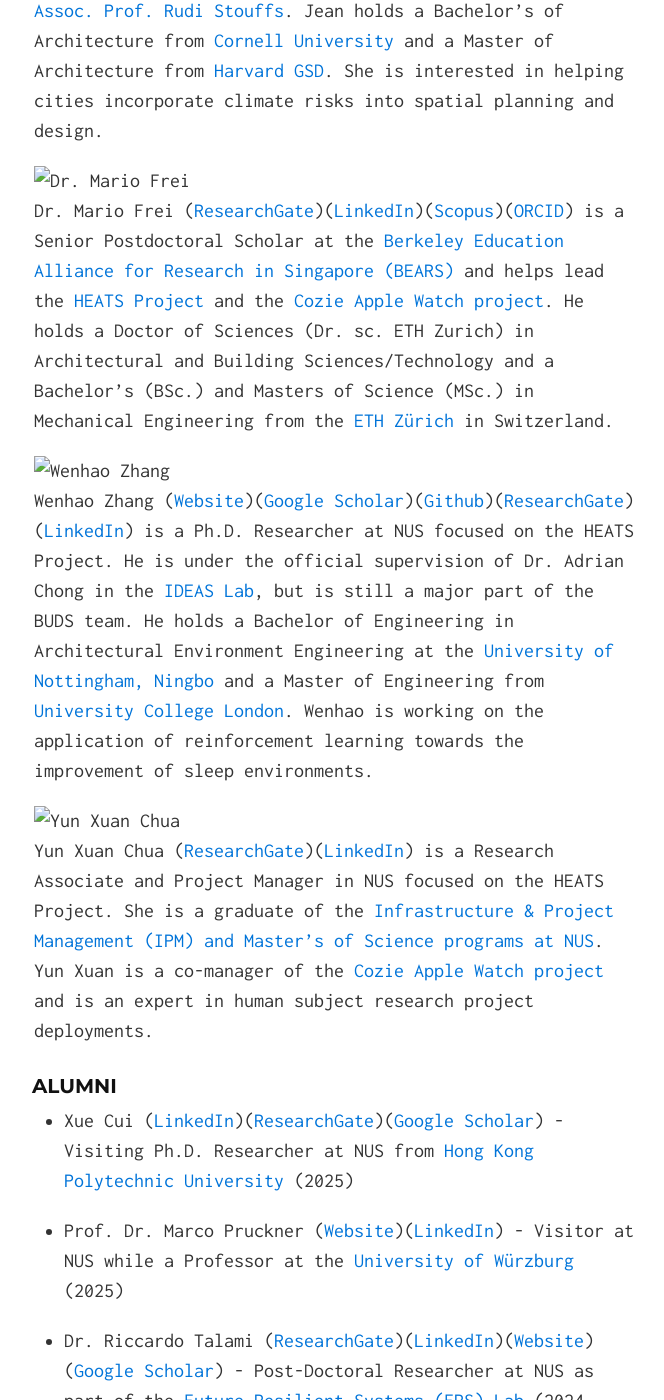
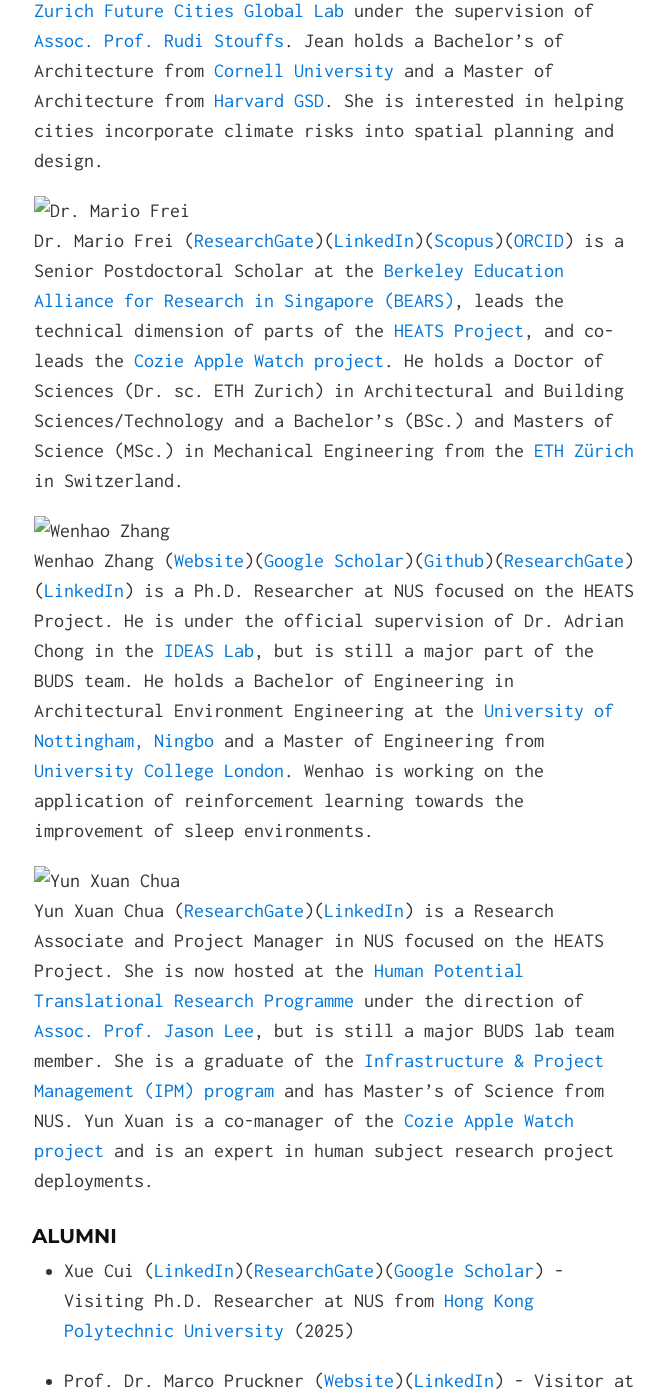
Before and after one commit to buds-lab/buds-lab.github.io, a Jekyll site: the page built from index.md, in a window 1280 px wide and 1400 px high, scrolled down 6374 px. Shown: the whole window, without its empty margins (306-970 px from the left). Built offline with Jekyll 4.4.1, drawn with Linux system fonts in a browser that asks for light colours; some of the changed text lies outside the part shown.

Commit message:
Update index.md

```diff
--- a/index.md
+++ b/index.md
@@ -11,7 +11,7 @@ BUDS Lab is a scientific research group that leverages data sources from the bui
 
 ![BUDS lab](buds-lab.github.io/smu.jpg)
 
-As of Sept. 2025, the BUDS Lab has a new home in the [College of Integrative Studies](https://cis.smu.edu.sg/){:target="_blank"} at [Singapore Management University (SMU)](https://www.smu.edu.sg/){:target="_blank"}. We were previously at the [National University of Singapore (NUS)](https://nus.edu/2nsFXuj){:target="_blank"} where several collaborators and group members remain.
+As of Sept. 2025, the BUDS Lab has a new home in the [College of Integrative Studies](https://cis.smu.edu.sg/){:target="_blank"} at [Singapore Management University (SMU)](https://www.smu.edu.sg/){:target="_blank"}. From 2017-2025, We were previously at the [College of Design and Engineering](https://cde.nus.edu.sg/){:target="_blank"} in the [National University of Singapore (NUS)](https://nus.edu/2nsFXuj){:target="_blank"} where several collaborators and group members remain.
 
 Check out other labs with whom we collaborate: [Urban Analytics Lab (UAL)](https://ual.sg){:target="_blank"}, [Integrated Data, Energy Analysis + Simulation (IDEAS) Lab](https://ideaslab.io){:target="_blank"}, [Building Informatics and Operations Research (BIOR) Lab](https://maomaohu.net/){:target="_blank"}, and [City Syntax Lab](https://www.citysyntax.io/){:target="_blank"}.
 
@@ -99,14 +99,14 @@ Connor Aucremanne ([LinkedIn](https://www.linkedin.com/in/connor-aucremanne/){:t
 Jean You ([LinkedIn](https://www.linkedin.com/in/jeanyou/){:target="_blank"})([Website](https://fcl.ethz.ch/people/researchers/jean-you.html){:target="_blank"}) is a collaborator through her NUS Ph.D. work in the Sea-City Interface Project at the [ETH Zurich Future Cities Global Lab](https://fcl.ethz.ch/about-us.html){:target="_blank"} under the supervision of [Assoc. Prof. Rudi Stouffs](https://cde.nus.edu.sg/arch/staffs/rudi-stouffs-dr/){:target="_blank"}. Jean holds a Bachelor's of Architecture from [Cornell University](https://es.aap.cornell.edu/){:target="_blank"} and a Master of Architecture from [Harvard GSD](https://www.gsd.harvard.edu/){:target="_blank"}. She is interested in helping cities incorporate climate risks into spatial planning and design.
 
 ![Dr. Mario Frei](buds-lab.github.io/mariofrei.png)
-Dr. Mario Frei ([ResearchGate](https://www.researchgate.net/profile/Mario_Frei){:target="_blank"})([LinkedIn](https://www.linkedin.com/in/mario-frei/){:target="_blank"})([Scopus](https://www.scopus.com/authid/detail.uri?authorId=56405252200){:target="_blank"})([ORCID](https://orcid.org/0000-0003-2193-5211){:target="_blank"}) is a Senior Postdoctoral Scholar at the [Berkeley Education Alliance for Research in Singapore (BEARS)](https://bear.create.edu.sg/about-create/research-centres/bears/){:target="_blank"} and helps lead the [HEATS Project](https://www.linkedin.com/company/project-heats/){:target="_blank"} and the [Cozie Apple Watch project](https://cozie-apple.app){:target="_blank"}. He holds a Doctor of Sciences (Dr. sc. ETH Zurich) in Architectural and Building Sciences/Technology and a Bachelor's (BSc.) and Masters of Science (MSc.) in Mechanical Engineering from the [ETH Z&uuml;rich](https://ethz.ch/en.html){:target="_blank"} in Switzerland.
+Dr. Mario Frei ([ResearchGate](https://www.researchgate.net/profile/Mario_Frei){:target="_blank"})([LinkedIn](https://www.linkedin.com/in/mario-frei/){:target="_blank"})([Scopus](https://www.scopus.com/authid/detail.uri?authorId=56405252200){:target="_blank"})([ORCID](https://orcid.org/0000-0003-2193-5211){:target="_blank"}) is a Senior Postdoctoral Scholar at the [Berkeley Education Alliance for Research in Singapore (BEARS)](https://bear.create.edu.sg/about-create/research-centres/bears/){:target="_blank"}, leads the technical dimension of parts of the [HEATS Project](https://www.linkedin.com/company/project-heats/){:target="_blank"}, and co-leads the [Cozie Apple Watch project](https://cozie-apple.app){:target="_blank"}. He holds a Doctor of Sciences (Dr. sc. ETH Zurich) in Architectural and Building Sciences/Technology and a Bachelor's (BSc.) and Masters of Science (MSc.) in Mechanical Engineering from the [ETH Z&uuml;rich](https://ethz.ch/en.html){:target="_blank"} in Switzerland.
 <!-- is a Research Fellow at NUS in the BUDS Lab. He holds a Doctor of Sciences (Dr. sc. ETH Zurich) in Architectural and Building Sciences/Technology and a Bachelor's (BSc.) and Masters of Science (MSc.) in Mechanical Engineering from the [ETH Z&uuml;rich](http://bit.ly/2nsD908){:target="_blank"} in Switzerland. Mario is the equivalent of the BUDS Lab *Oberassistent* (Senior Researcher) as he ties together all the technologies being developed through his leadership in the Digital Twin Project. He is an expert in hardware prototyping, engineering, design, and navigating admin policies. -->
 
 ![Wenhao Zhang](buds-lab.github.io/wenhao.png)
 Wenhao Zhang ([Website](https://wenha0zhang.github.io/){:target="_blank"})([Google Scholar](https://scholar.google.com/citations?&user=11jU6YIAAAAJ&view_op=list_works&gmla=AJ1KiT15x5zG5pwAi9ltAHo9xzvBLUt1nbL4_fvxGavo9erbICjtAB8INOcjJlwxJXgDYfPew7f24Dqt4LMuwEkA-3nX3oxYbttcTgCuugg){:target="_blank"})([Github](https://github.com/WENHA0ZHANG){:target="_blank"})([ResearchGate](https://www.researchgate.net/profile/Wenhao-Zhang-55){:target="_blank"})([LinkedIn](https://www.linkedin.com/in/wenhao-zhang-861490257/){:target="_blank"}) is a Ph.D. Researcher at NUS focused on the HEATS Project. He is under the official supervision of Dr. Adrian Chong in the [IDEAS Lab](https://ideaslab.io){:target="_blank"}, but is still a major part of the BUDS team. He holds a Bachelor of Engineering in Architectural Environment Engineering at the [University of Nottingham, Ningbo](https://www.nottingham.edu.cn/en/index.aspx){:target="_blank"} and a Master of Engineering from [University College London](https://www.ucl.ac.uk/){:target="_blank"}. Wenhao is working on the application of reinforcement learning towards the improvement of sleep environments.
 
 ![Yun Xuan Chua](buds-lab.github.io/yunxuan.png)
-Yun Xuan Chua ([ResearchGate](https://www.researchgate.net/profile/Yun-Xuan-Chua){:target="_blank"})([LinkedIn](http://www.linkedin.com/in/chuayunxuan/){:target="_blank"}) is a Research Associate and Project Manager in NUS focused on the HEATS Project. She is a graduate of the [Infrastructure & Project Management (IPM) and Master's of Science programs at NUS](https://cde.nus.edu.sg/dbe/introduction-1-1/){:target="_blank"}. Yun Xuan is a co-manager of the [Cozie Apple Watch project](https://cozie-apple.app){:target="_blank"} and is an expert in human subject research project deployments.
+Yun Xuan Chua ([ResearchGate](https://www.researchgate.net/profile/Yun-Xuan-Chua){:target="_blank"})([LinkedIn](http://www.linkedin.com/in/chuayunxuan/){:target="_blank"}) is a Research Associate and Project Manager in NUS focused on the HEATS Project. She is now hosted at the [Human Potential Translational Research Programme](https://medicine.nus.edu.sg/trp/human-potential/){:target="_blank"} under the direction of [Assoc. Prof. Jason Lee](https://medicine.nus.edu.sg/phys/research/research-programs/human-potential/jason-kai-wei-lee/){:target="_blank"}, but is still a major BUDS lab team member. She is a graduate of the [Infrastructure & Project Management (IPM) program](https://cde.nus.edu.sg/dbe/introduction-1-1/){:target="_blank"} and has Master's of Science from NUS. Yun Xuan is a co-manager of the [Cozie Apple Watch project](https://cozie-apple.app){:target="_blank"} and is an expert in human subject research project deployments.
 <!-- , Master's by Research student, -->
 
 
```
